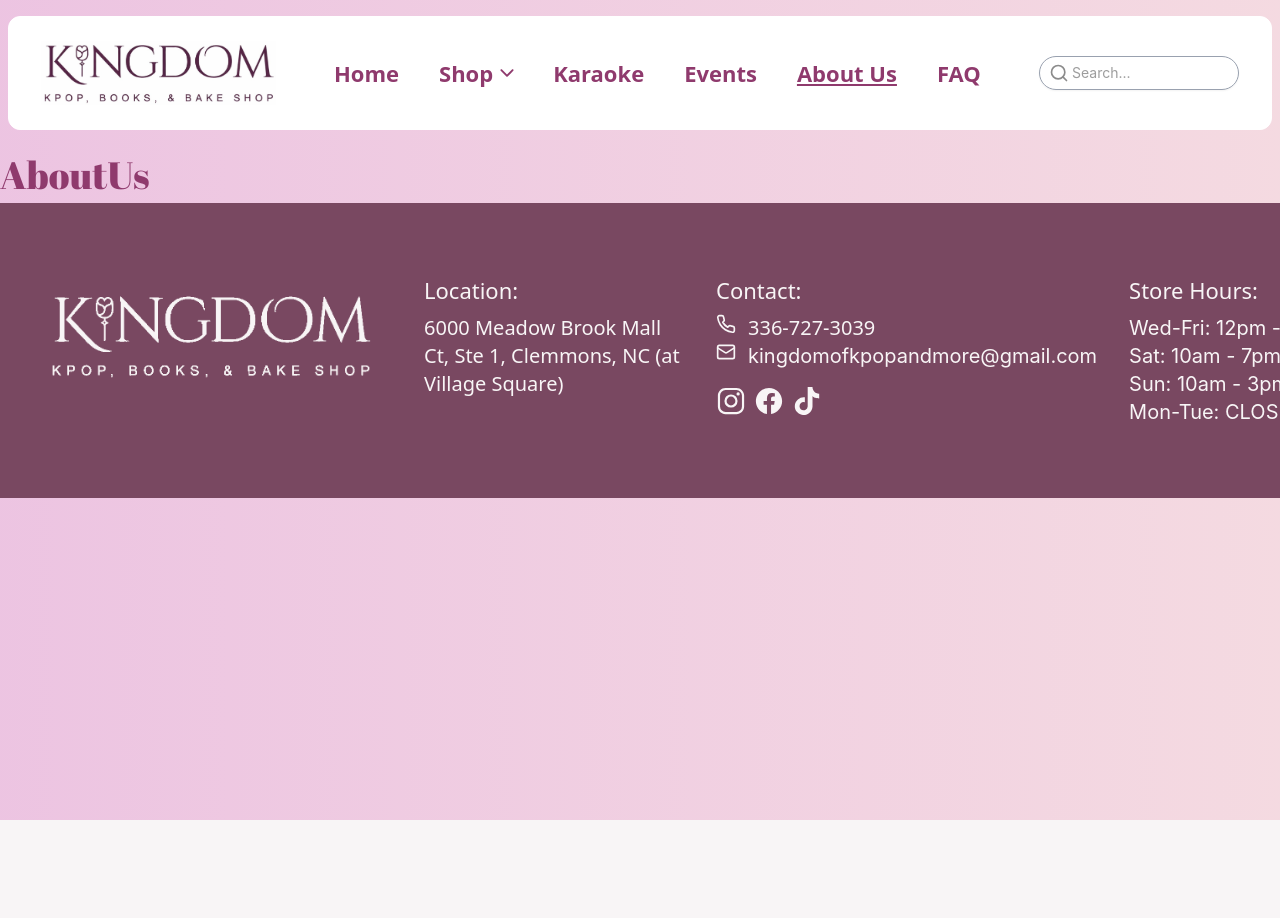
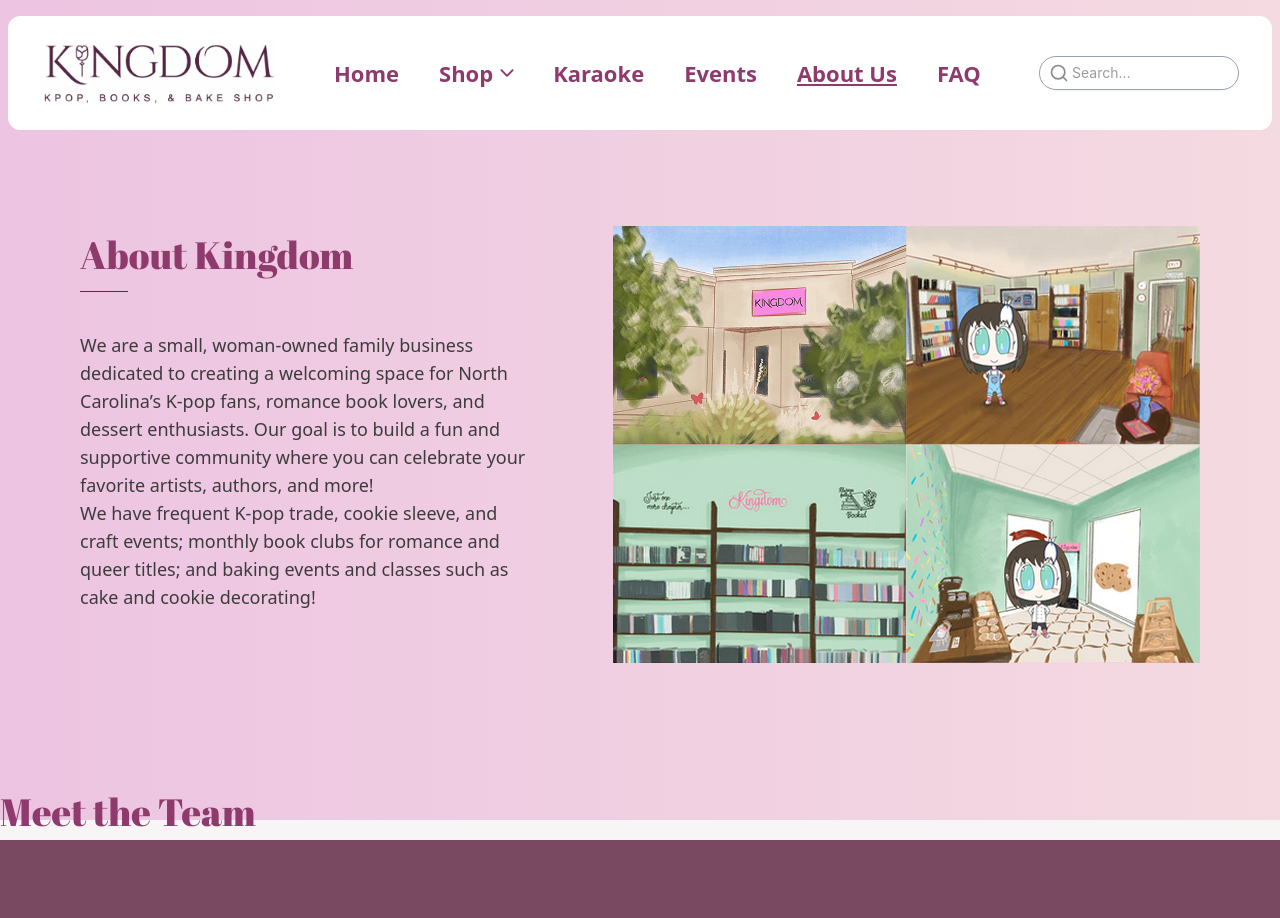
Before and after one commit to sarimeeps/kingdom-ui-redesign, a React (Vite) app in the folder client/: page /about in a window 1280 px wide. Shown: the top 918 px of the page. Before the commit the page ends 820 px from the top, so only its background shows below. Built offline with nearby package versions, Linux system fonts and the light colour scheme; a web font is replaced by a local one.

Commit message:
kpop page updates

```diff
--- a/client/src/App.jsx
+++ b/client/src/App.jsx
@@ -10,7 +10,6 @@
 import Events from './pages/Events'
 import Faq from './pages/Faq'
 import Kpop from './pages/Kpop'
-
 import Footer from './components/Footer'
 
 function App() {
--- /dev/null
+++ b/client/src/components/KpopListing.jsx
@@ -0,0 +1,23 @@
+
+const KpopListing = ([ image, artist, album, price]) => {
+    return (
+        <div>
+            <img
+                src={image}
+                alt={album}
+                className="aspect-square m-10 object-cover overflow-hidden"
+            />
+            <p>
+                {artist}
+            </p>
+            <p>
+                {album}
+            </p>
+            <p>
+                ${price.toFixed(2)}
+            </p>
+        </div>
+    )
+}
+
+export default KpopListing;
--- a/client/src/components/StoreFilter.jsx
+++ b/client/src/components/StoreFilter.jsx
@@ -1,4 +1,7 @@
 import { useState } from 'react';
+import Select from 'react-select';
+import { IoIosArrowDown } from "react-icons/io";
+
 
 const StoreFilter = ({ filters = [], onChange }) => {
 
@@ -11,15 +14,15 @@
         onChange?.(next);            // lift state up
     };
 
-    // const handleReset = () => {
-    //     setValues(initialValues);
-    //     onChange?.(initialValues);
-    // }
+    const handleReset = () => {
+        setValues(initialValues);
+        onChange?.(initialValues);
+    }
 
-    // const activeCount = Object.values(values).filter(Boolean).length;
+    const activeCount = Object.values(values).filter(Boolean).length;
 
     return (
-        <div  className="flex justify-center items-center gap-4 py-6">
+        <div className="flex justify-center items-center gap-4 py-6">
             {filters.map((f) => (
                 <div key={f.key} className="border-b-2">
                     <label className='hidden'>
@@ -43,6 +46,8 @@
                             value={values[f.key]}
                             onChange={e => handleChange(f.key, e.target.value)} />
                     )} */}
+                    <IoIosArrowDown className='absolute right-0 top-1/2 transform -translate-y-1/2 text-[var(--text-h)]' />
+
                 </div>
             ))}
         </div>
--- /dev/null
+++ b/client/src/components/TeamPic.jsx
@@ -0,0 +1,9 @@
+
+const TeamPic = () => {
+    return (
+        <div>
+
+        </div>
+    )
+}
+export default TeamPic;
--- a/client/src/index.css
+++ b/client/src/index.css
@@ -1,4 +1,5 @@
 @import "tailwindcss";
+/* @plugin "@headlessui/tailwindcss"; */
 
 :root {
   --text: #3c3c3c;
@@ -30,11 +31,6 @@
   }
 }
 
-#custom-select{
-  appearance: none;
-  -webkit-appearance: none;
-  -moz-appearance: none;;
-}
 
 #slogan {
   font-family: "Homemade Apple", cursive;
--- a/client/src/pages/AboutUs.jsx
+++ b/client/src/pages/AboutUs.jsx
@@ -1,9 +1,27 @@
 import React from 'react'
+import about from '../assets/about_page/about-cta.png'
 
 const AboutUs = () => {
   return (
-    <h1>AboutUs</h1>
+    <div>
+      <div className="w-full mb-10 flex flex-row items-start justify-center lg:gap-20 p-10 lg:p-20">
+        <div>
+          <h1>About Kingdom</h1>
+          <hr className="hidden lg:block w-12 h-1 mb-9 mt-2 "></hr>
+          <p className="text-lg font-medium mb-6">
+            We are a small, woman-owned family business dedicated to creating a welcoming space for North Carolina’s K-pop fans, romance book lovers, and dessert enthusiasts. Our goal is to build a fun and supportive community where you can celebrate your favorite artists, authors, and more!
+          </p>
+          <p className="text-lg font-medium">
+            We have frequent K-pop trade, cookie sleeve, and craft events; monthly book clubs for romance and queer titles; and baking events and classes such as cake and cookie decorating!
+          </p>
+        </div>
+        <img src={about} alt="About Kingdom"></img>
+      </div>
+      <div>
+        <h1>Meet the Team</h1>
+      </div>
+    </div>
   )
 }
 
-export default AboutUs
+export default AboutUs;
--- a/client/src/pages/Kpop.jsx
+++ b/client/src/pages/Kpop.jsx
@@ -2,6 +2,7 @@
 import NewArrivals from '../components/NewArrivals'
 import carousel1 from '../assets/home_carousel/carousel1.png';
 import StoreFilter from '../components/StoreFilter';
+import KpopListing from '../components/KpopListing';
 
 const Kpop = () => {
 
@@ -32,8 +33,24 @@
       <NewArrivals />
       <h1 className='text-center mt-6'>Our Products</h1>
       <StoreFilter filters={filters} onChange={(vals) => console.log(vals)} />
+      <p className="text-center italic ">
+        *Holds available for <span className="italic font-bold">1 week</span>
+      </p>
+      <section className="flex items-end">
+        <div className="flex flex-row items-start justify-center gap-2">
+          <input type="checkbox" className="appearance-none h-4 w-4 justify-center cursor-pointer border-2 rounded-sm border-[var(--button)] accent-[var(--button)] " checked/>
+          <p className="justify-center">in stock</p>
+        </div>
+        <p className="justify-center flex-end">Available in-store only</p>
+      </section>
+      {/* <KpopListing
+      image={carousel1}
+      title='DK x Seungkwan - Serenade'
+      artist='DK x Seungkwan'
+      price='$25.00"
+      /> */}
     </div>
   )
 }
 
-export default Kpop
+export default Kpop;
--- a/client/vite.config.js
+++ b/client/vite.config.js
@@ -1,6 +1,8 @@
 import { defineConfig } from 'vite'
 import react from '@vitejs/plugin-react'
 import tailwindcss from '@tailwindcss/vite'
+// import headlessui from 'headlessui/react';
+
 
 
 // https://vite.dev/config/
```
Also changed, not shown: client/src/assets/about_page/about-cta.png (added).
